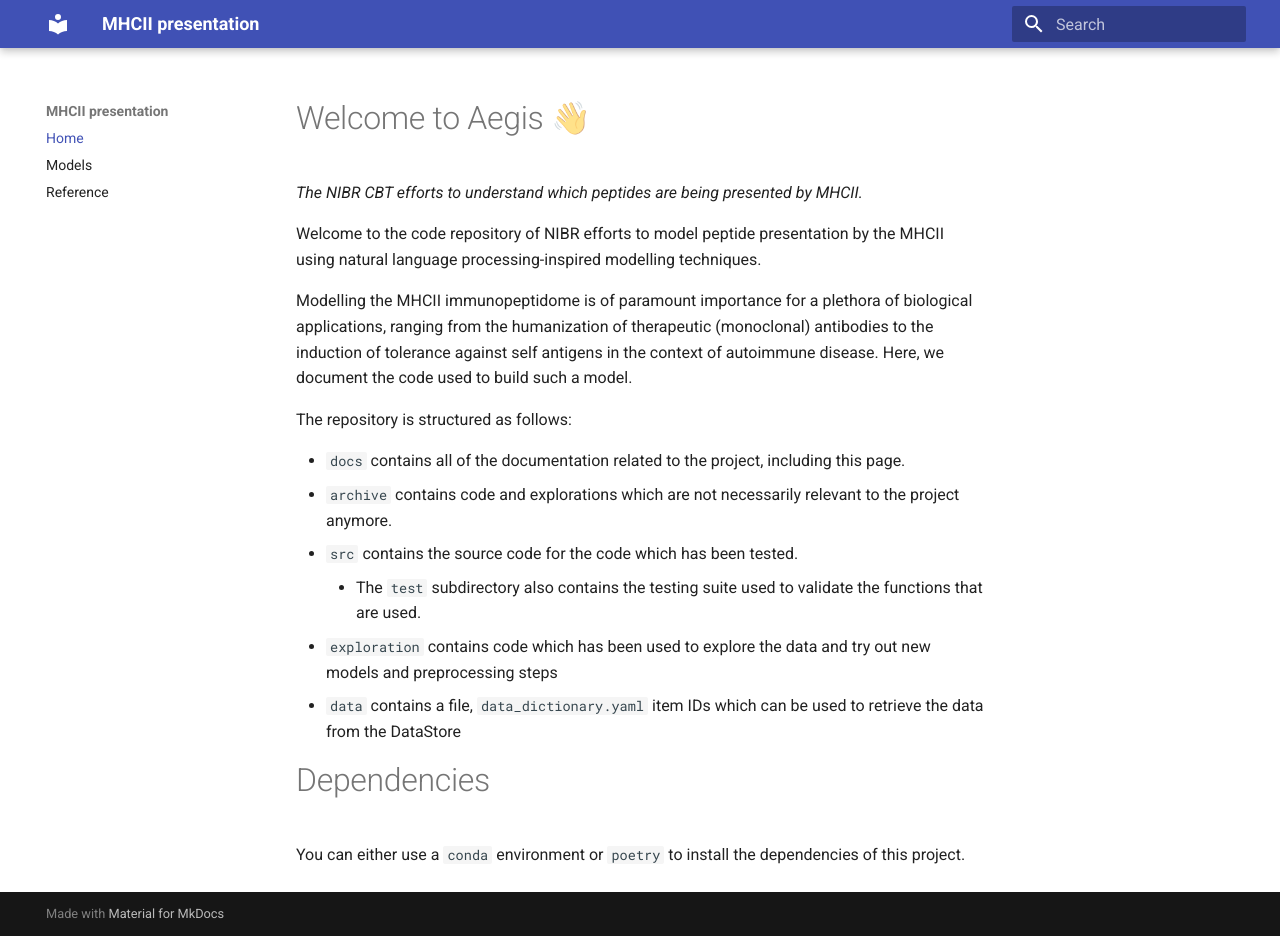
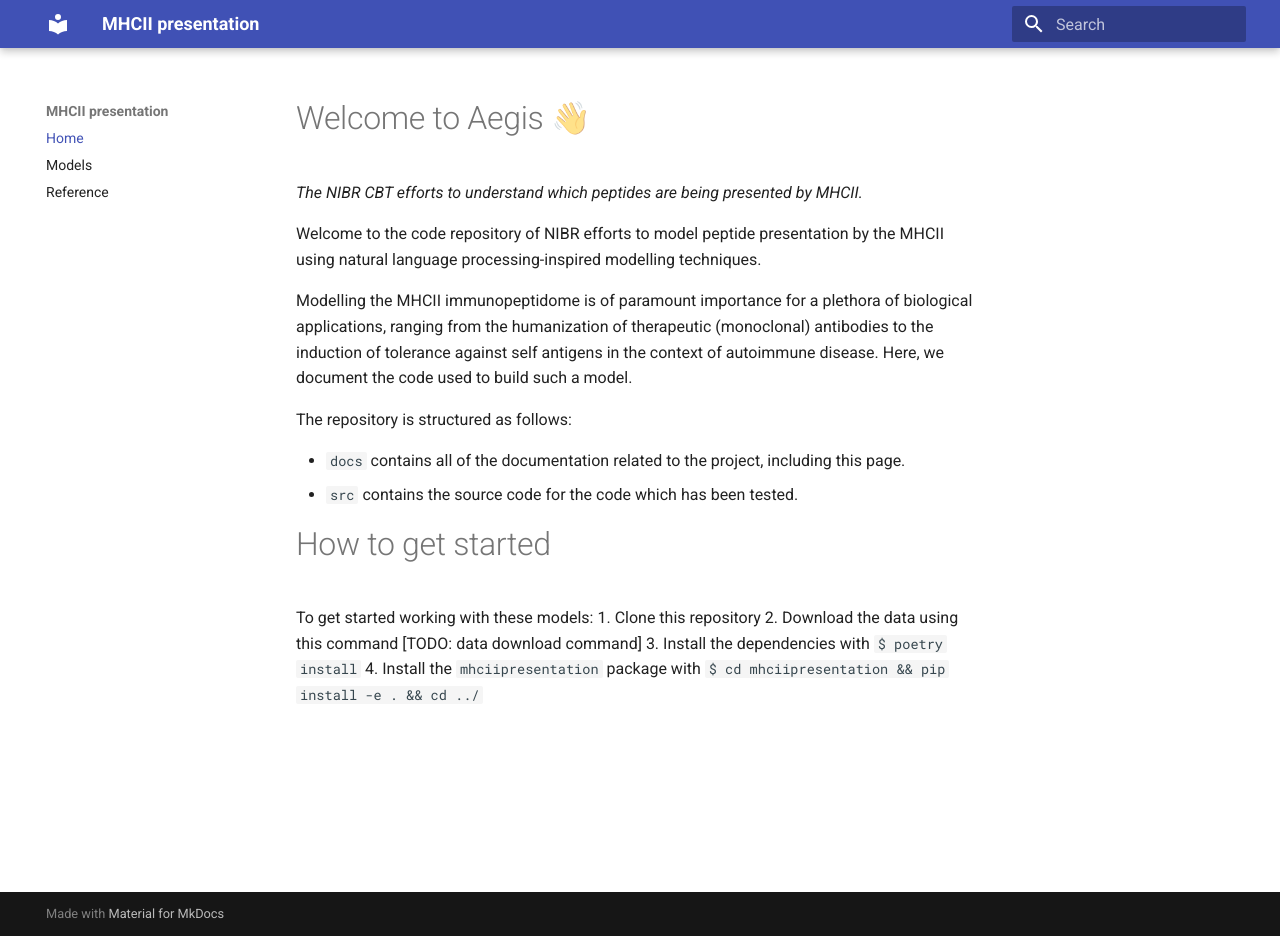
Before and after one commit to Novartis/AEGIS, an MkDocs documentation site: the page built from docs/index.md, in a window 1280 px wide and 936 px high. Built offline with MkDocs 1.6.1 and Material for MkDocs 9.7.7, drawn with Linux system fonts in a browser that asks for light colours.

Commit message:
improve getting started docs

```diff
--- a/docs/index.md
+++ b/docs/index.md
@@ -13,19 +13,15 @@ a model.
 The repository is structured as follows:
 
 + `docs` contains all of the documentation related to the project, including this page.
-+ `archive` contains code and explorations which are not necessarily relevant to the project anymore.
 + `src` contains the source code for the code which has been tested.
 
-    - The `test` subdirectory also contains the testing suite used to validate the functions that are used.
 
-
-+ `exploration` contains code which has been used to explore the data and try out new models and preprocessing steps
-+ `data` contains a file, `data_dictionary.yaml` item IDs which can be used to retrieve the data from the DataStore
-
-
-
-# Dependencies
-You can either use a `conda` environment or `poetry` to install the dependencies of this project.
+# How to get started
+To get started working with these models:
+1. Clone this repository
+2. Download the data using this command [TODO: data download command]
+3. Install the dependencies with `$ poetry install`
+4. Install the `mhciipresentation` package with `$ cd mhciipresentation && pip install -e . && cd ../`
 
 
 <!-- # Reference -->
```
